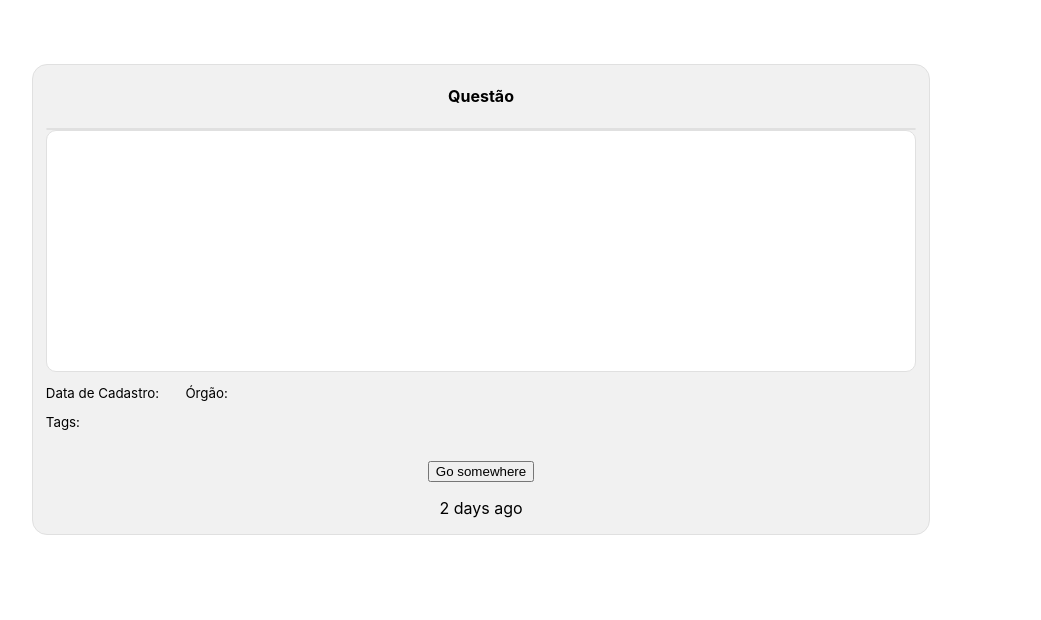
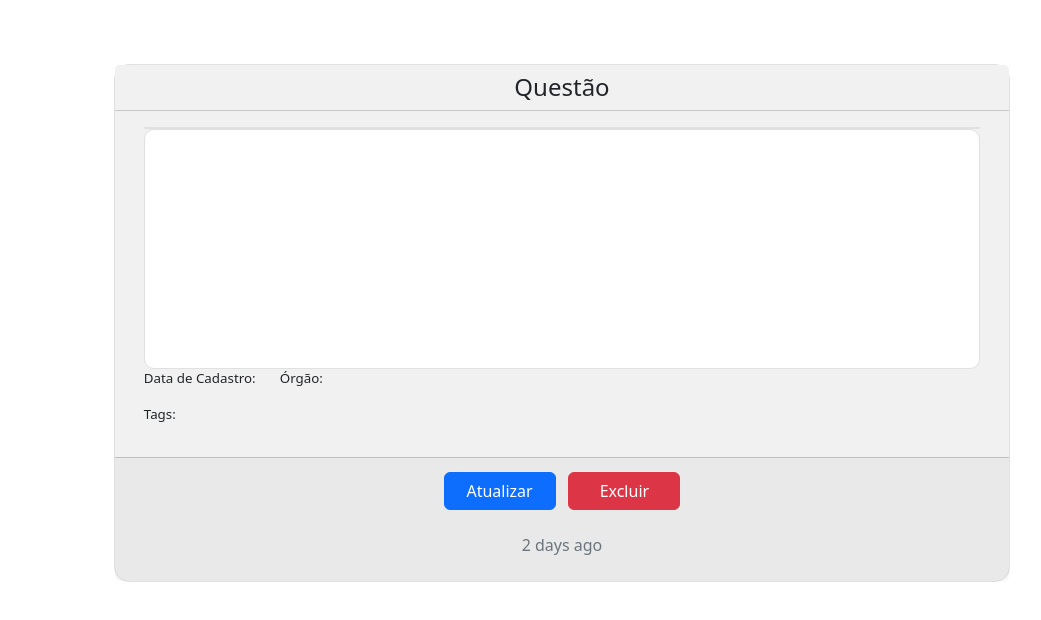
Before and after one commit to diegovasm/boraGOV, a React (Create React App) app: page /detalhes/1 in a window 1280 px wide. Shown: the top 620 px of the page, without its empty margins (32-1073 px from the left). Built offline with nearby package versions, Linux system fonts and the light colour scheme; no server answers.

Commit message:
Detalhes da questao e contador de views

```diff
--- a/src/App.css
+++ b/src/App.css
@@ -0,0 +1,3 @@
+a{
+    text-decoration: none;
+}
--- a/src/App.js
+++ b/src/App.js
@@ -1,6 +1,7 @@
 
 import { Route, Routes } from 'react-router-dom';
 import './App.css';
+import "../node_modules/bootstrap/dist/css/bootstrap.min.css"
 import Questoes from "./components/questoes/Questoes"
 import NavigationBar from "./components/navigationBar/NavigationBar"
 import MenuLateral from "./components/menuLateral/MenuLateral"
--- a/src/components/detalhesQuestoes/DetalhesQuestoes.css
+++ b/src/components/detalhesQuestoes/DetalhesQuestoes.css
@@ -18,6 +18,7 @@
     border: 1px solid rgb(224, 224, 224);
     background-color: white;
     border-radius: 10px;
+    text-align: left;
 }
 
 .det-problema{
@@ -27,11 +28,13 @@
     min-height: 30vh;
     background-color: white;
     border-radius: 10px;
+    text-align: left;
     overflow:auto;
 }
 .det-mais-info{
     font-size: smaller;
     margin: 0 1vw;
+    text-align: left;
 }
 .det-tags{
     color:steelblue;
@@ -39,3 +42,7 @@
 .det-footer{
     text-align: center;
 }
+.det-footer-buttons>button{
+    margin: 0.5vw;
+    width: 7rem;
+}
--- a/src/components/detalhesQuestoes/DetalhesQuestoes.js
+++ b/src/components/detalhesQuestoes/DetalhesQuestoes.js
@@ -2,20 +2,18 @@ import axios from "axios";
 import { useEffect, useState } from "react";
 import { Button, Card } from "react-bootstrap";
 import { useNavigate, useParams } from "react-router-dom";
-import "./DetalhesQuestoes.css"
+import "./DetalhesQuestoes.css";
 
 export default function DetalhesQuestoes({ apiUrl }) {
   const [questao, setQuestao] = useState({});
   const [isLoading, setIsLoading] = useState(true);
   const { id } = useParams();
   const navigate = useNavigate();
-  console.log(`${apiUrl}/${id}`)
 
   useEffect(() => {
     try {
       const fetchQuestao = async () => {
         const response = await axios.get(`${apiUrl}/${id}`);
-        console.log(response.data)
         setQuestao(response.data);
         setIsLoading(false);
       };
@@ -26,22 +24,51 @@ export default function DetalhesQuestoes({ apiUrl }) {
     }
   }, [id]);
 
+  useEffect(() => {
+    try {
+      const incrementaView = async () => {
+        const clone = questao;
+        delete clone._id;
+        clone.views++
+        console.log(clone.views)
+        await axios.put(`${apiUrl}/${id}`, clone);
+      };
+
+      incrementaView();
+    } catch (error) {
+      console.log(error);
+    }
+  }, );
+
   return (
-    <Card className="text-center card-detalhe" >
-      <Card.Header as="h4" className="card-header">Questão</Card.Header>
+    <Card className="text-center card-detalhe">
+      <Card.Header as="h4" className="card-header">
+        Questão
+      </Card.Header>
       <Card.Body>
-        <Card.Title as="h5" className="det-titulo">{questao.titulo}</Card.Title>
-        <Card.Text  className="det-problema">
-            {questao.problema}
+        <Card.Title as="h5" className="det-titulo">
+          {questao.titulo}
+        </Card.Title>
+        <Card.Text className="det-problema">{questao.problema}</Card.Text>
+        <Card.Text className="det-mais-info">
+          <p>
+            Data de Cadastro: {questao.datacadastro}
+            <span> &nbsp; &nbsp; &nbsp; </span>Órgão: {questao.orgao}
+          </p>
+          <p>
+            Tags: <span className="det-tags">{questao.tags}</span>{" "}
+          </p>
         </Card.Text>
-        <Card.Text className="det-mais-info">
-          <p>Data de Cadastro: {questao.datacadastro}<span> &nbsp; &nbsp; &nbsp; </span>Órgão: {questao.orgao}</p>
-          <p>Tags: <span className="det-tags">{questao.tags}</span> </p>
-        </Card.Text>
-
       </Card.Body>
       <Card.Footer className="text-muted det-footer">
-        <p><Button variant="primary" className="">Go somewhere</Button></p>
+        <p className="det-footer-buttons">
+          <Button variant="primary" className="">
+            Atualizar
+          </Button>
+          <Button variant="danger" className="">
+            Excluir
+          </Button>
+        </p>
         <p>2 days ago</p>
       </Card.Footer>
     </Card>
```
